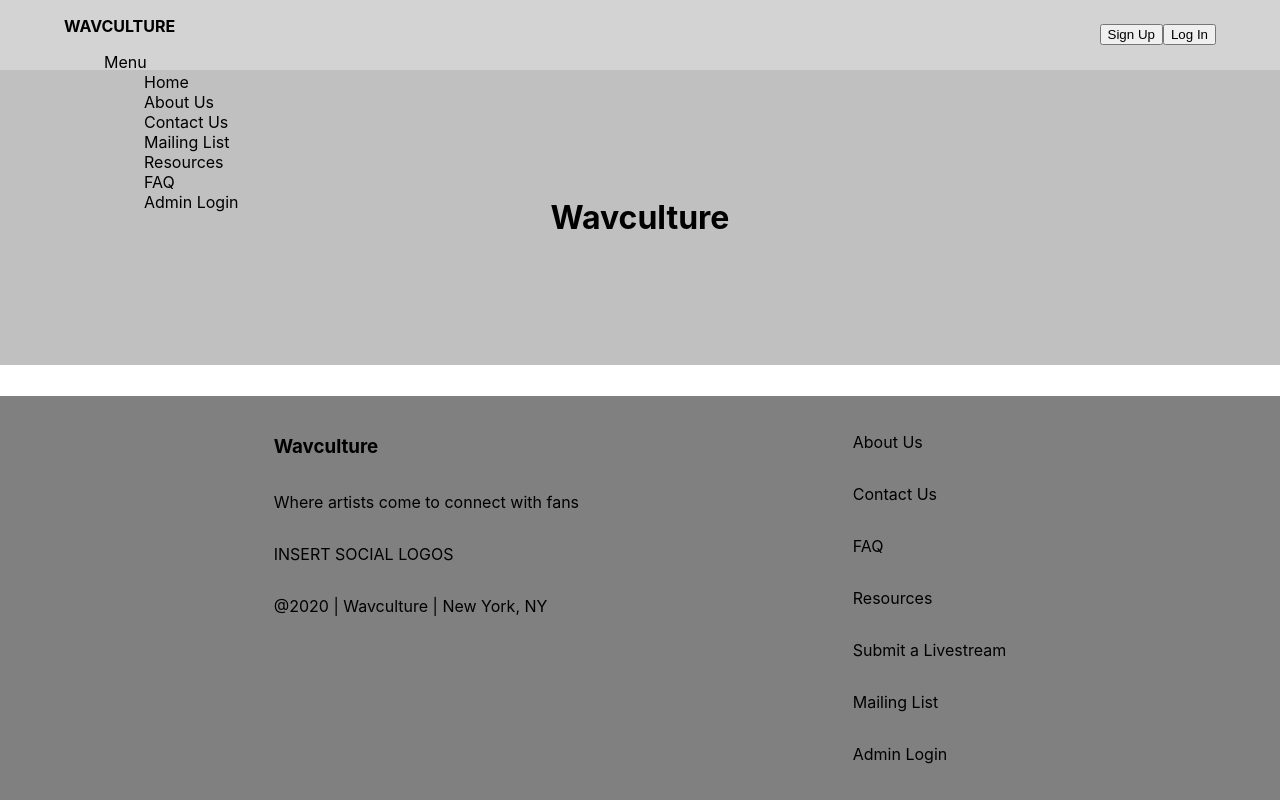
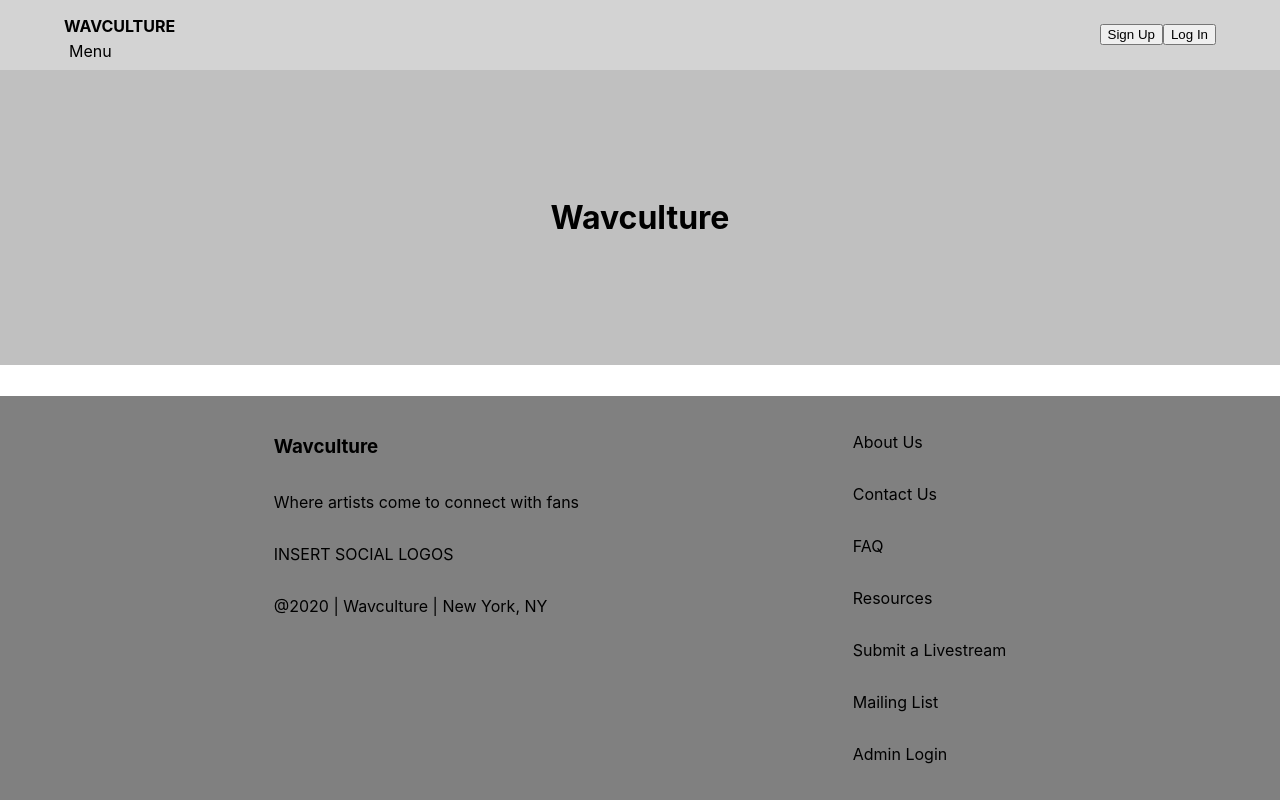
Before and after one commit to Nora-ai/Wavculture, a React (Create React App) app in the folder client/: page / in a window 1280 px wide. Built offline with nearby package versions, Linux system fonts and the light colour scheme.

Commit message:
menu dropdown css

```diff
--- a/client/src/components/Header/Header.css
+++ b/client/src/components/Header/Header.css
@@ -23,13 +23,29 @@
     top: 3%;
 }
 
+.dropdown-header * {
+    padding: 0;
+    margin: 0;
+}
+
+.dropdown-header li {
+    padding: 5px;
+    position: relative;
+    background: lightgray;
+}
+
 .dropdown-header:hover,
 .dropdown-header li:hover {
     background: grey;
 }
 
-.dropdown-menu {
-    display:
+.dropdown-category .dropdown-menu {
+    display: none;
+}
+
+.dropdown-category:hover .dropdown-menu {
+    display: block;
+
 }
 
 .dropdown-menu,
--- a/client/src/components/Header/Header.jsx
+++ b/client/src/components/Header/Header.jsx
@@ -1,6 +1,6 @@
 import React from 'react'
 import './Header.css'
-//import {Link} from 'react-router-dom'
+import {Link} from 'react-router-dom'
 
 export default function Header (props) {
     return (<>
```
Also changed, not shown: 1 other file (tests, documents, lock files or other folders).
